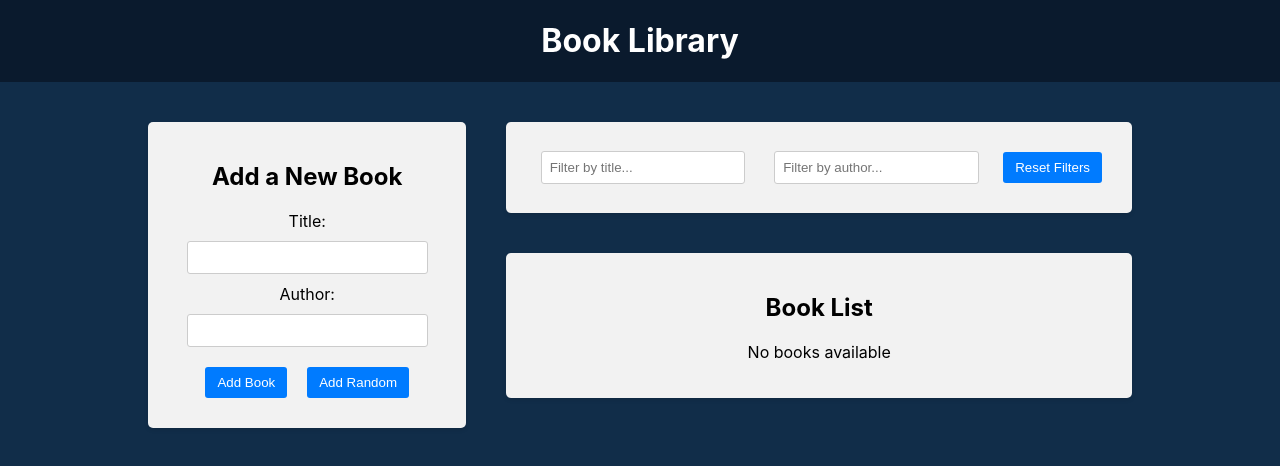
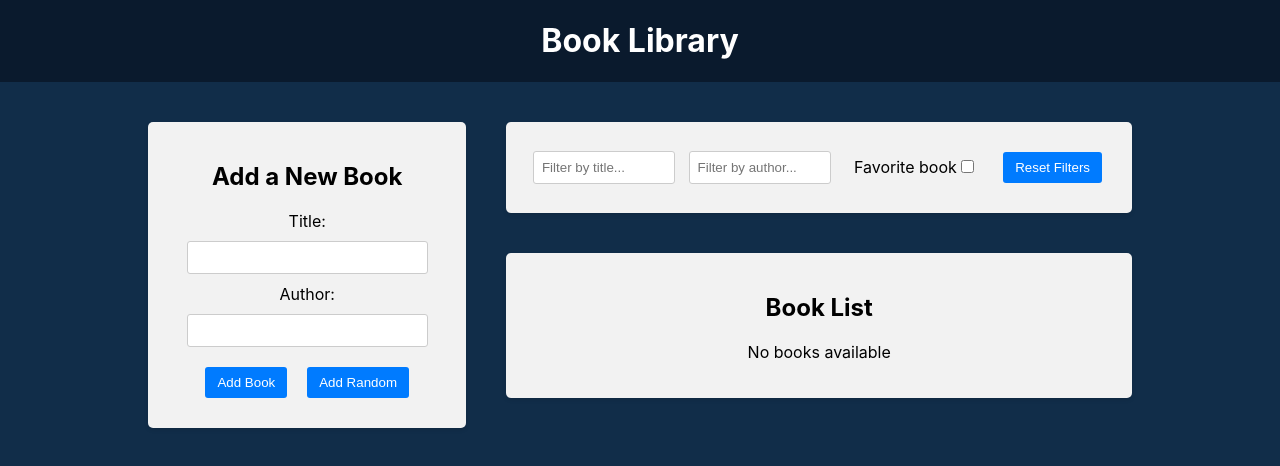
Before and after one commit to DmitrijKl/Book-Library-App, a React (Create React App) app in the folder frontend/: page / in a window 1280 px wide. Shown: the top 466 px of the page. Built offline with nearby package versions, Linux system fonts and the light colour scheme.

Commit message:
Favorite chekbox filter

```diff
--- a/frontend/src/components/BookList/BookList.js
+++ b/frontend/src/components/BookList/BookList.js
@@ -6,6 +6,7 @@
 import {
   selectTitleFilter,
   selectAuthorFilter,
+  selectOnlyFavoriteFilter,
 } from "../../redux/slices/filterSlice";
 
 function BookList() {
@@ -14,6 +15,7 @@
   });
   const titleFilter = useSelector(selectTitleFilter);
   const authorFilter = useSelector(selectAuthorFilter);
+  const onlyFavoriteFilter = useSelector(selectOnlyFavoriteFilter);
   const dispatch = useDispatch();
   const handleDeleteBook = (id) => {
     dispatch(deleteBook(id));
@@ -28,7 +30,8 @@
     const matchesAuthor = book.author
       .toLowerCase()
       .includes(authorFilter.toLowerCase());
-    return matchesTitle && matchesAuthor;
+    const matchesFavorite = onlyFavoriteFilter ? book.isFavorite : true;
+    return matchesTitle && matchesAuthor && matchesFavorite;
   });
 
   return (
--- a/frontend/src/components/Filter/Filter.js
+++ b/frontend/src/components/Filter/Filter.js
@@ -5,6 +5,8 @@
   selectTitleFilter,
   setAuthorFilter,
   selectAuthorFilter,
+  setOnlyFavoriteFilter,
+  selectOnlyFavoriteFilter,
 } from "../../redux/slices/filterSlice";
 import "./Filter.css";
 import { useDispatch, useSelector } from "react-redux";
@@ -13,6 +15,7 @@
   const dispatch = useDispatch();
   const titleFilter = useSelector(selectTitleFilter);
   const authorFilter = useSelector(selectAuthorFilter);
+  const onlyFavoriteFilter = useSelector(selectOnlyFavoriteFilter);
   const handleTitleFilterChange = (e) => {
     dispatch(setTitleFilter(e.target.value));
   };
@@ -21,6 +24,9 @@
   };
   const handleReserFilter = () => {
     dispatch(resetFilters());
+  };
+  const handleOnlyFavoriteFilterChange = () => {
+    dispatch(setOnlyFavoriteFilter());
   };
 
   return (
@@ -42,6 +48,16 @@
             placeholder="Filter by author..."
           ></input>
         </div>
+        <div className="filter-group">
+          <label>
+            <span>Favorite book</span>
+            <input
+              checked={onlyFavoriteFilter}
+              onChange={handleOnlyFavoriteFilterChange}
+              type="checkbox"
+            ></input>
+          </label>
+        </div>
         <button type="button" onClick={handleReserFilter}>
           Reset Filters
         </button>
--- a/frontend/src/redux/slices/filterSlice.js
+++ b/frontend/src/redux/slices/filterSlice.js
@@ -3,6 +3,7 @@
 const initialState = {
   title: "",
   author: "",
+  onlyFavorite: false,
 };
 
 const filterSlice = createSlice({
@@ -12,17 +13,24 @@
     setTitleFilter: (state, action) => {
       state.title = action.payload;
     },
-    resetFilters: (state) => {
+    resetFilters: () => {
       return initialState;
     },
     setAuthorFilter: (state, action) => {
       state.author = action.payload;
     },
+    setOnlyFavoriteFilter: (state) => {
+      state.onlyFavorite = !state.onlyFavorite;
+    },
   },
 });
-export const { setTitleFilter, resetFilters, setAuthorFilter } =
-  filterSlice.actions;
+export const {
+  setTitleFilter,
+  resetFilters,
+  setAuthorFilter,
+  setOnlyFavoriteFilter,
+} = filterSlice.actions;
 export const selectTitleFilter = (state) => state.filter.title;
 export const selectAuthorFilter = (state) => state.filter.author;
-
+export const selectOnlyFavoriteFilter = (state) => state.filter.onlyFavorite;
 export default filterSlice.reducer;
```
